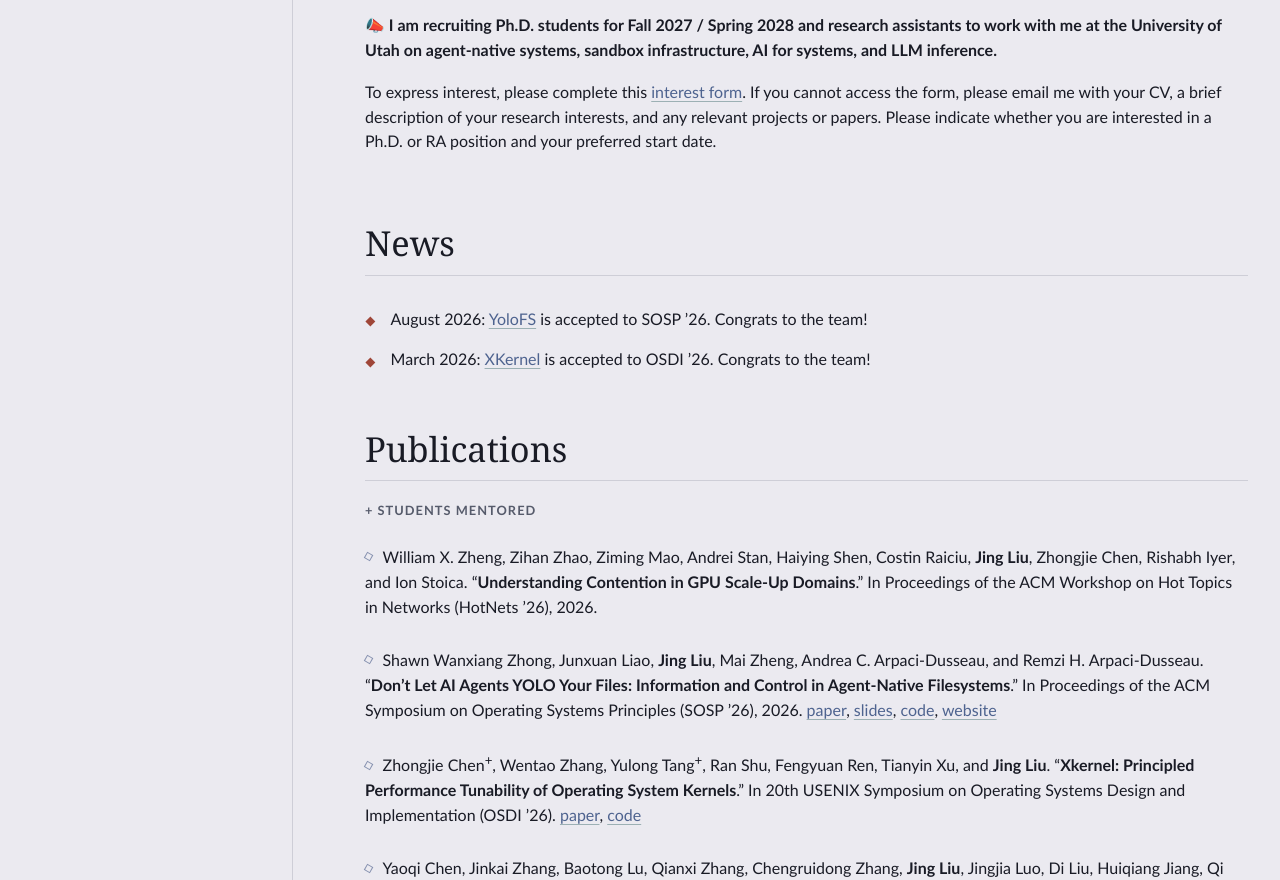
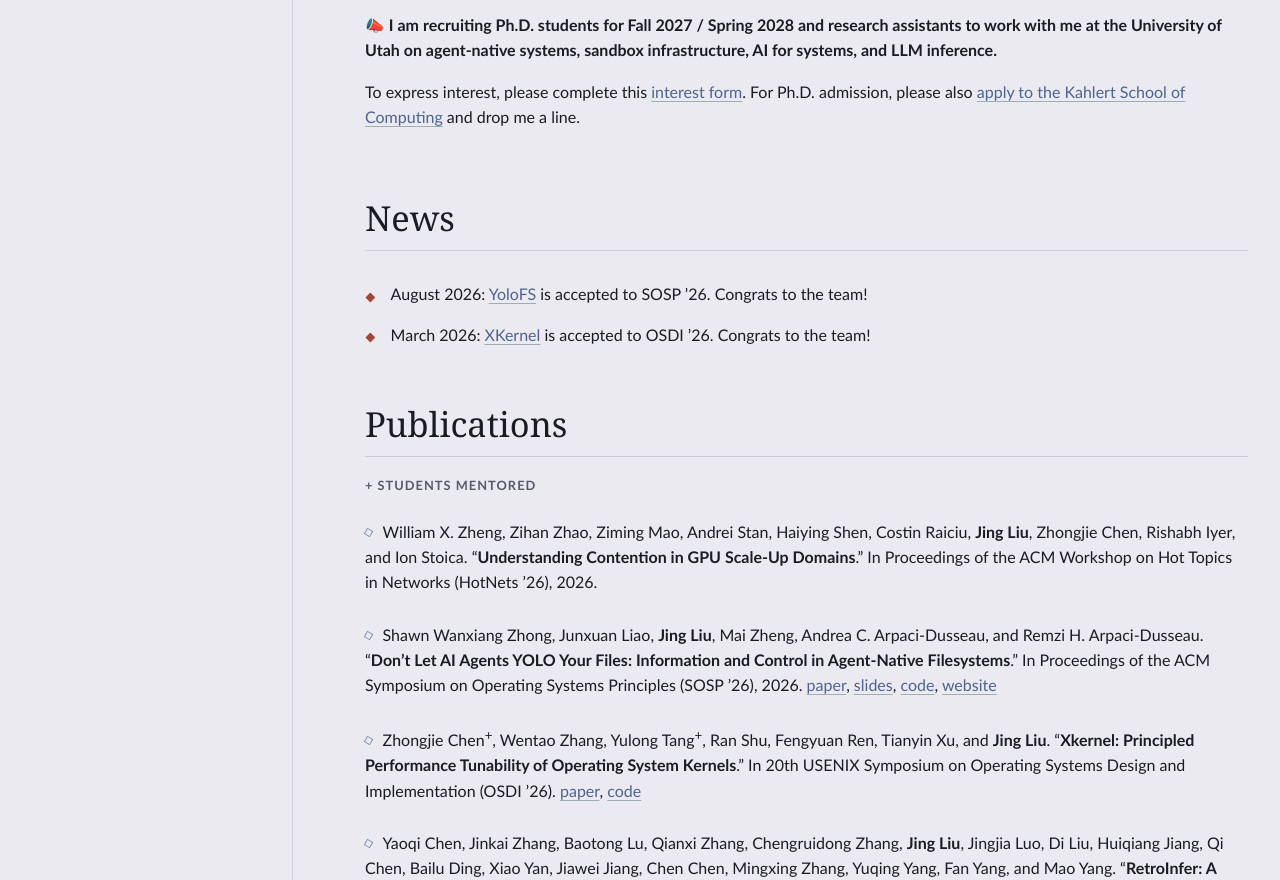
Before and after one commit to jingliu9/jingliu9.github.io, a plain HTML site: page index.html in a window 1280 px wide. Shown: the part 1116-1996 px from the top of the page. Drawn offline with nearby package versions, Linux system fonts and the light colour scheme; some packages are replaced by stand-ins of ours.

Commit message:
Link official PhD application from homepage recruitment section
Co-authored-by: Copilot <223556219+Copilot@users.noreply.github.com>

```diff
--- a/index.html
+++ b/index.html
@@ -73,7 +73,7 @@
 <p>She believes this is an exciting time for computer systems research: enabling orders-of-magnitude growth in autonomous computing and exploring systems that are <em>efficient by construction</em> and <em>correct by construction</em>.</p>
 <p>Her recent work spans <strong>agent-native systems and runtime programmability</strong>&mdash;<a href="https://www.usenix.org/system/files/osdi26-chen-zhongjie.pdf">XKernel</a> (OSDI 2026), which enables LLM-generated policy code to change kernel behavior at runtime, and <a href="https://yolofs.github.io/">YoloFS</a> (SOSP 2026), which introduces filesystem primitives for more reliable agent execution&mdash;as well as <strong>LLM inference systems</strong>, including <a href="https://www.vldb.org/pvldb/vol19/p1016-lu.pdf">RetroInfer</a> (VLDB 2026) and <a href="https://arxiv.org/abs/2604.26837">SPIN</a>. Her goal is for each workload to <em>approach its thermodynamic optimum</em>: workload-specialized algorithms executed at the highest efficiency the hardware can sustain, without wasted computation.</p>
 <p><strong><span aria-hidden="true">&#128227;</span> I am recruiting Ph.D. students for Fall 2027 / Spring 2028 and research assistants to work with me at the University of Utah on agent-native systems, sandbox infrastructure, AI for systems, and LLM inference.</strong></p>
-<p>To express interest, please complete this <a href="https://forms.gle/gPaRCWN9KMVXa9t5A">interest form</a>. If you cannot access the form, please email me with your CV, a brief description of your research interests, and any relevant projects or papers. Please indicate whether you are interested in a Ph.D. or RA position and your preferred start date.</p>
+<p>To express interest, please complete this <a href="https://forms.gle/gPaRCWN9KMVXa9t5A">interest form</a>. For Ph.D. admission, please also <a href="https://www.cs.utah.edu/graduate/prospective-students/admissions/graduate-application/">apply to the Kahlert School of Computing</a> and drop me a line.</p>
 <h2 id="news">News</h2>
 <ul>
 <li>August 2026: <a href="https://yolofs.github.io/">YoloFS</a> is accepted to SOSP ’26. Congrats to the team!</li>
```
